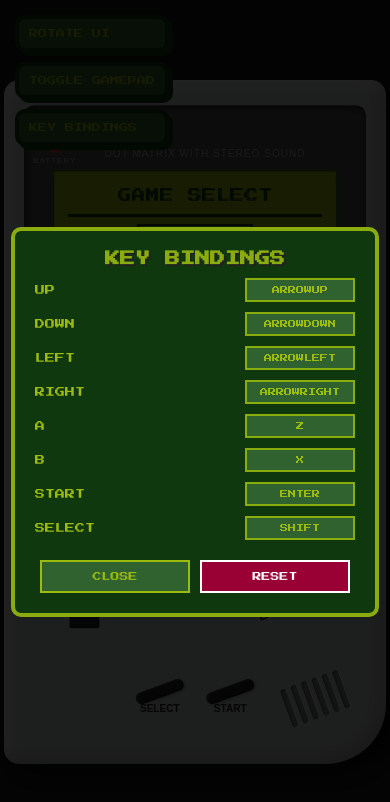
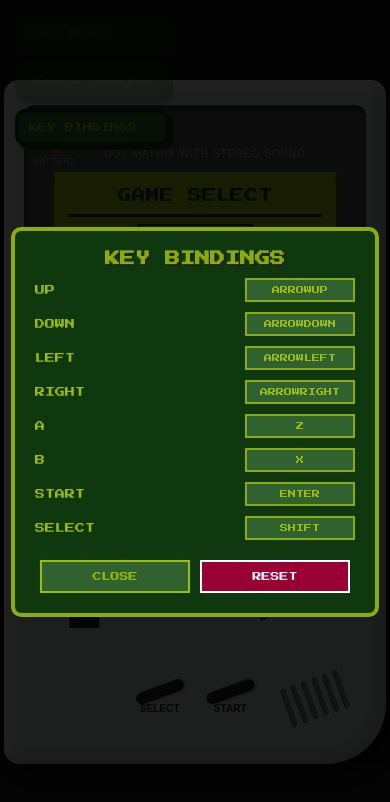
Before and after one commit to ArthurDibe/game-boy-os, a website built with Vite: page index.html in a window 390 px wide. Both pictures are taken after a click on the button "KEY BINDINGS". Built offline with nearby package versions, Linux system fonts and the light colour scheme.

Commit message:
updates button hovering behaviour
when hovering on the buttons "Rotate UI", "Toggle Gamepad", "Key Bindings" in the large screen desktop version, all of the buttons were hightlighting at the same time instead one at the time based on the mouse pointer position.

```diff
--- a/src/style.css
+++ b/src/style.css
@@ -3,10 +3,10 @@
         body{display:flex;justify-content:center;align-items:center;min-height:100vh;margin:0;font-family:'Press Start 2P',monospace;touch-action:none;overflow:hidden;user-select:none;-webkit-user-select:none}
 
         /* Top Navigation Menu (Desktop/Large Screens) */
-        .top-nav { position:fixed; top:15px; left:15px; display:flex; flex-direction:column; gap:10px; z-index:1000; opacity: 0.2; transition: opacity 0.3s ease; }
-        .top-nav:hover, .top-nav:focus-within { opacity: 1; }
-        .top-nav button { background:var(--c1); background-image:linear-gradient(var(--c1),var(--c1)); color:var(--c3); border:4px solid var(--c0); padding:10px; font-family:'Press Start 2P',monospace; font-size:9px; cursor:pointer; border-radius:10px; box-shadow: 4px 4px 0 var(--c0); outline:none; text-align:left; transition:transform 0.1s;}
-        .top-nav button:active { transform:translate(2px,2px); box-shadow: 2px 2px 0 var(--c0); }
+        .top-nav { position:fixed; top:15px; left:15px; display:flex; flex-direction:column; gap:10px; z-index:1000; }
+        .top-nav button { opacity: 0.2; background:var(--c1); background-image:linear-gradient(var(--c1),var(--c1)); color:var(--c3); border:4px solid var(--c0); padding:10px; font-family:'Press Start 2P',monospace; font-size:9px; cursor:pointer; border-radius:10px; box-shadow: 4px 4px 0 var(--c0); outline:none; text-align:left; transition:opacity 0.3s ease, transform 0.1s;}
+        .top-nav button:hover, .top-nav button:focus { opacity: 1; }
+        .top-nav button:active { transform:translate(2px,2px); box-shadow: 2px 2px 0 var(--c0); opacity: 1; }
 
         /* Hide Controls Class */
         body.hide-ctrl .cw { display: none !important; }
```
